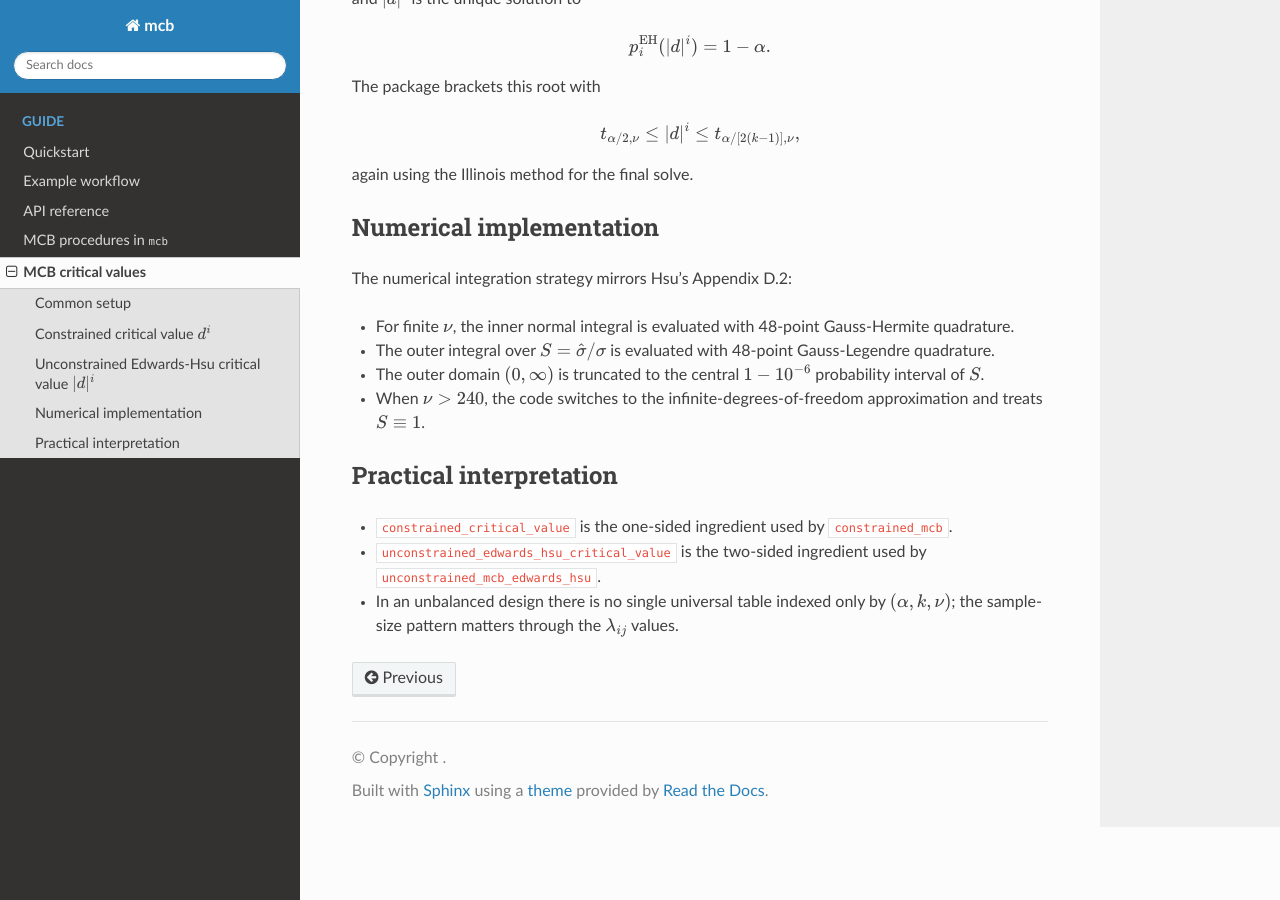
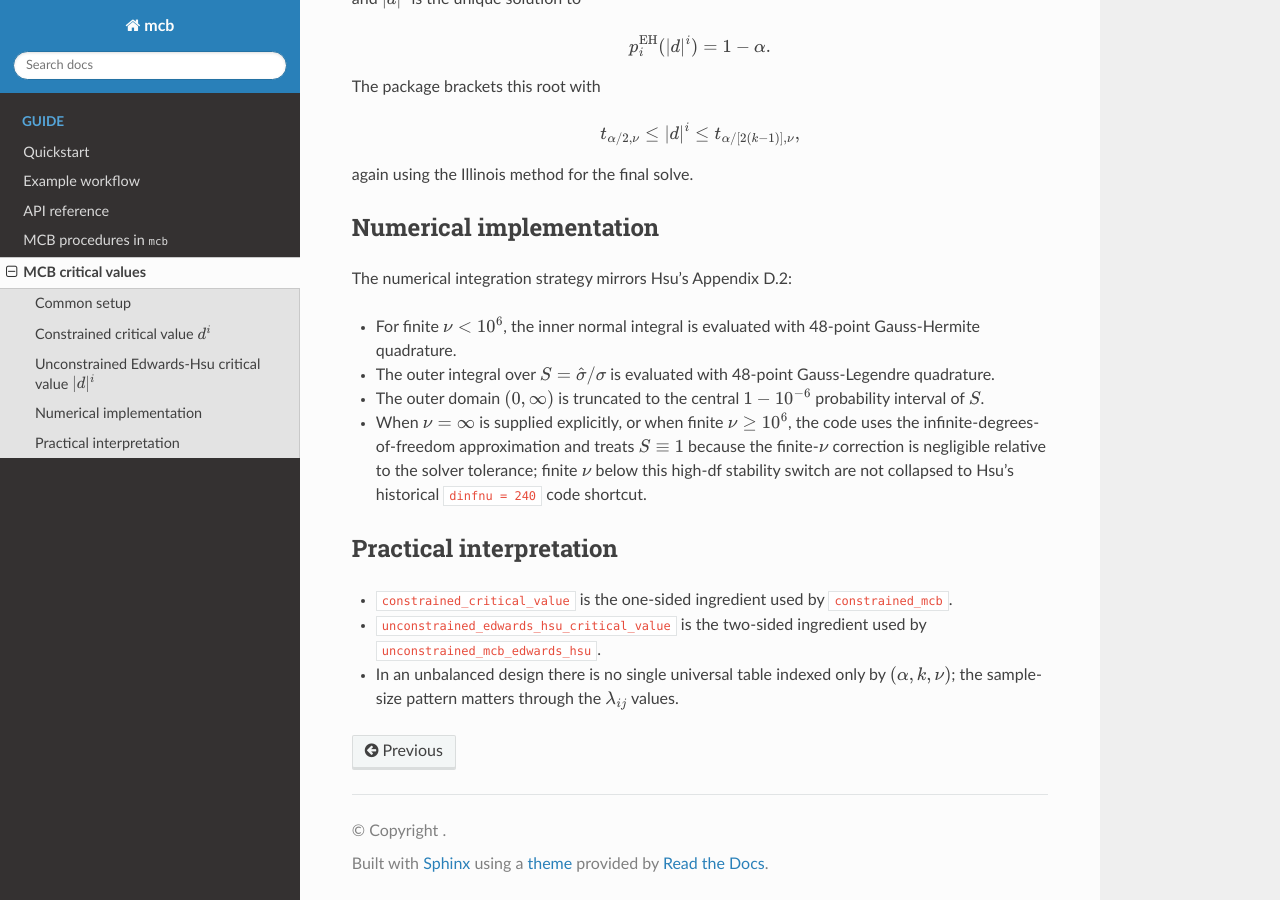
Before and after one commit to johnswyou/mcb, a Sphinx documentation site: the page built from docs/mcb_critical_values.md, in a window 1280 px wide and 900 px high, scrolled down 1958 px. Built offline with Sphinx 7.4.7 and the Read the Docs theme 3.1.0, drawn with Linux system fonts in a browser that asks for light colours.

Commit message:
Improve high-df MCB critical values

```diff
--- a/docs/mcb_critical_values.md
+++ b/docs/mcb_critical_values.md
@@ -156,10 +156,14 @@ again using the Illinois method for the final solve.
 
 The numerical integration strategy mirrors Hsu's Appendix D.2:
 
-- For finite $\nu$, the inner normal integral is evaluated with 48-point Gauss-Hermite quadrature.
+- For finite $\nu < 10^6$, the inner normal integral is evaluated with 48-point Gauss-Hermite quadrature.
 - The outer integral over $S = \hat{\sigma} / \sigma$ is evaluated with 48-point Gauss-Legendre quadrature.
 - The outer domain $(0, \infty)$ is truncated to the central $1 - 10^{-6}$ probability interval of $S$.
-- When $\nu > 240$, the code switches to the infinite-degrees-of-freedom approximation and treats $S \equiv 1$.
+- When $\nu = \infty$ is supplied explicitly, or when finite $\nu \geq 10^6$, the code
+  uses the infinite-degrees-of-freedom approximation and treats $S \equiv 1$ because
+  the finite-$\nu$ correction is negligible relative to the solver tolerance; finite
+  $\nu$ below this high-df stability switch are not collapsed to Hsu's historical
+  `dinfnu = 240` code shortcut.
 
 ## Practical interpretation
 
```
Also changed, not shown: docs/mcb.md (+4 -1 lines), 2 other files.
